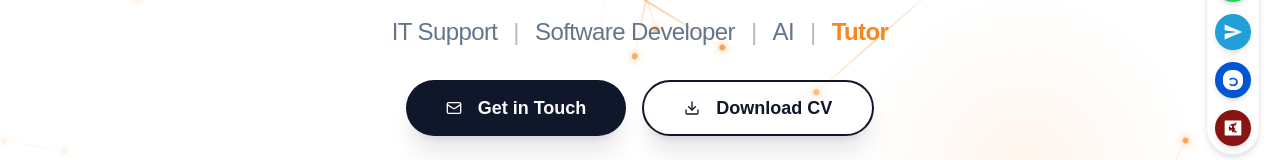
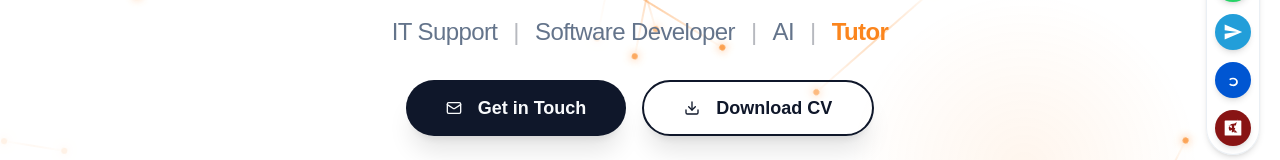
Before and after one commit to MS0C54073/muzoprof, a Next.js app: page / in a window 1280 px wide. Shown: the part 392-552 px from the top of the page. Built offline with nearby package versions, Linux system fonts and the light colour scheme.

Commit message:
Coursera icon should look like the oriinal one

```diff
--- a/src/components/icons.tsx
+++ b/src/components/icons.tsx
@@ -61,7 +61,7 @@ export function CourseraIcon(props: React.SVGProps<SVGSVGElement>) {
       xmlns="http://www.w3.org/2000/svg"
       fill="currentColor"
     >
-      <path d="M0 10.111V13.89C0 19.473 4.527 24 10.111 24H13.89c5.584 0 10.111-4.527 10.111-10.111V10.11C24 4.527 19.473 0 13.889 0H10.11C4.527 0 0 4.527 0 10.111zm12.018 9.012c-1.748 0-3.327-.55-4.595-1.488l1.116-1.363c.961.684 2.148 1.101 3.479 1.101 2.13 0 3.738-1.266 3.738-3.136 0-1.87-1.608-3.136-3.738-3.136-1.331 0-2.518.417-3.479 1.101l-1.116-1.363C8.692 9.837 10.27 9.287 12.018 9.287c3.413 0 5.86 2.046 5.86 5.125 0 3.079-2.447 5.125-5.86 5.125z" />
+      <path d="M12.018 19.124c-1.748 0-3.327-.55-4.595-1.488l1.116-1.363c.961.684 2.148 1.101 3.479 1.101 2.13 0 3.738-1.266 3.738-3.136 0-1.87-1.608-3.136-3.738-3.136-1.331 0-2.518.417-3.479 1.101l-1.116-1.363c1.268-.938 2.847-1.488 4.595-1.488 3.413 0 5.86 2.046 5.86 5.125 0 3.079-2.447 5.125-5.86 5.125z" />
     </svg>
   );
 }
```
